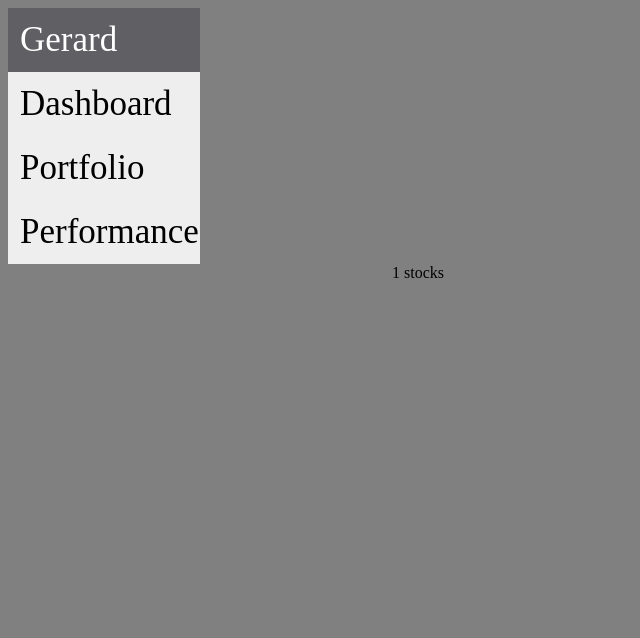
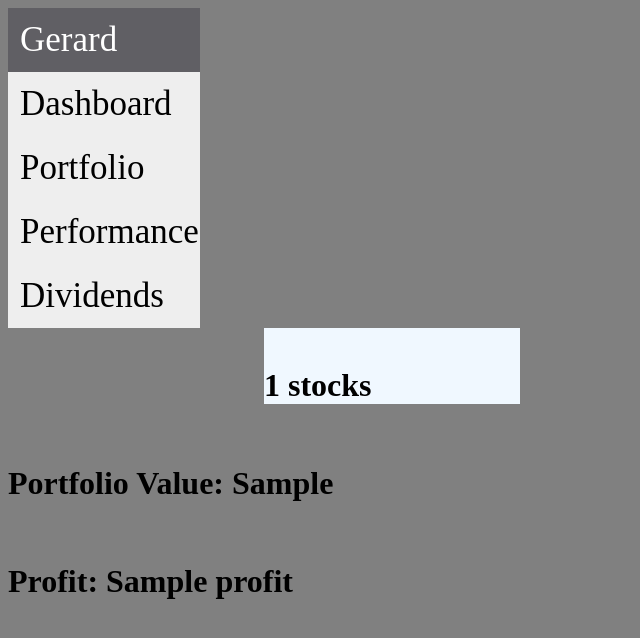
Before and after one commit to gerard1801/StockTracker, a Django app: template templates/Stocks.html in a window 1280 px wide; the page is wider, and only the part inside the window is pictured. Shown: the top 638 px of that part, without its empty margins (0-640 px from the left). Run offline with Django 3.2, Linux system fonts and the light colour scheme; the template is opened without the code that fills it: most values are stand-ins (such as "Sample title", 1, 10 or a date in 2020).

Commit message:
berekenen port. value/profit

```diff
--- a/static/css/Stocks.css
+++ b/static/css/Stocks.css
@@ -28,7 +28,10 @@ body {
 }
 
 .total_stocks {
+    background-color: aliceblue;
     position: relative;
-    top: 20%;
-    left: 30%;
+    top: 10%;
+    left: 20%;
+    height: 20%;
+    width: 20%;
 }
--- a/templates/Stocks.html
+++ b/templates/Stocks.html
@@ -16,9 +16,19 @@
             <a href="#">Dashboard</a>
             <a href="#">Portfolio</a>
             <a href="#">Performance</a>
+            <a href="#">Dividends</a>
         </div>
         <div class="total_stocks">
-            {{ num_stocks }} stocks
+            <br>
+            <h1>{{ num_stocks }} stocks</h1>
+        </div>
+        <div class="port_value">
+            <br>
+            <h1>Portfolio Value: {{ portfolio_value }}</h1>
+        </div>
+        <div class="profit">
+            <br>
+            <h1>Profit: {{ profit }}</h1>
         </div>
     </div>
 </body>
```
Also changed, not shown: Stocks/views.py (+29 -2 lines).
